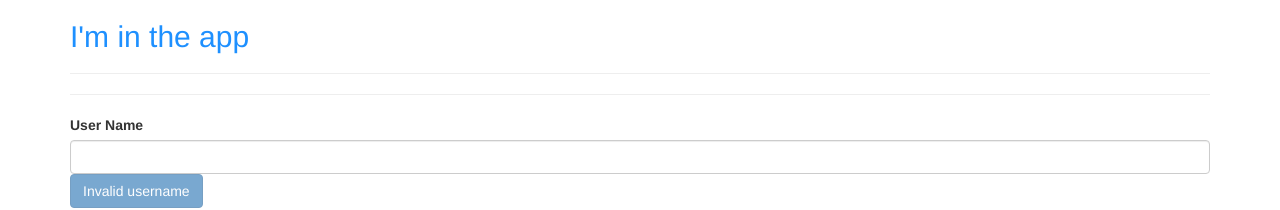
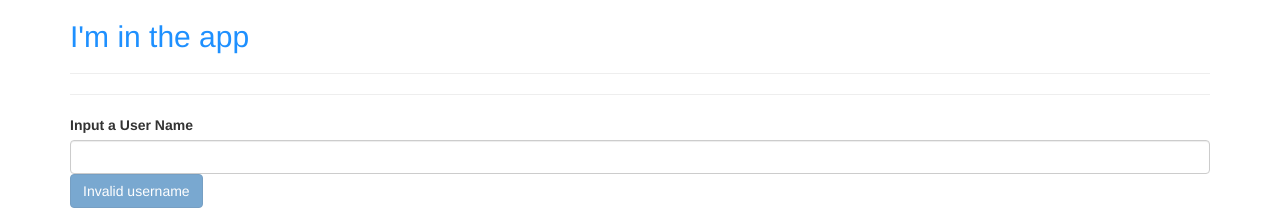
Before and after one commit to rmemory/angular, an Angular app: page / in a window 1280 px wide. Shown: the top 210 px of the page. Built offline with nearby package versions, Linux system fonts and the light colour scheme.

Commit message:
added a few comments

```diff
--- a/src/app/servers/servers.component.html
+++ b/src/app/servers/servers.component.html
@@ -1,5 +1,23 @@
+<!-- This file demonstrates the following Angular topics ...
+
+  * ngIf (with an else case as well)
+  * [[ngModel]] bi-directional data connection
+  * [property] binding
+  * (someEvent) connection to a method
+  * {{ someVar }} string interpolation
+  * ngFor
+  * [ngStyle]
+  * [ngClass]
+
+-->
+
 <hr>
-<label>User Name</label>
+<!-- This section shows usage of conditionally displaying content using the
+     the *ngIf directive. In this example, the userName variable is defined
+     in the servers.component.ts, and ngIf is used to determine if the p tags
+     are added to the DOM depending on whether userName is non-empty. It also
+     demonstrates usage of bi-directional data using [(ngModel)] -->
+<label>Input a User Name</label>
 <input
   type="text"
   class="form-control"
@@ -7,6 +25,10 @@
 
 <p *ngIf="!(userName==='')">{{ userName }}</p>
 
+<!-- This is an example of a button that is disabled depending on whether the
+     userName variable is empty or not. Also, it connects a method to the click
+     event of the button, and displays the text printed on the button using
+     another method -->
 <button
   class="btn btn-primary"
   [disabled]="(userName==='')"
@@ -16,6 +38,8 @@
 
 <hr>
 
+<!-- This is a similar example of ngIf as above, conditionally displaying a paragraph
+     if a varaible is false or true. -->
 <button
   class="btn btn-primary"
   (click)="onClickToggleSecretPassword()">
@@ -23,6 +47,8 @@
 </button>
 <p *ngIf="showSecretPassword">Secret Password = tuna</p>
 
+<!-- The first example of using ngfor, ngStyle, and ngClass which loop around an
+     array, and conditionally apply styles and classes. -->
 <ul>
     <li style="list-style-type: none"
       *ngFor="let log of secretPasswordClickLog; let i = index"
@@ -34,6 +60,7 @@
 
 <hr>
 
+<!-- An example of bi-directional data binding using [(ngModel)] -->
 <label>Server Name</label>
 <!-- <input
   type="text"
@@ -46,30 +73,37 @@
 
   <p>{{ serverName }}</p>
 
+<!-- Another example of property binding [disabled] and event listener -->
 <button
   class="btn btn-primary"
   [disabled]="!allowNewServer"
   (click)="onCreateServer()">
   Add Server
 </button>
+
+<!-- A quick example of innerText -->
 <!-- <p [innerText]="allowNewServer"></p> -->
 <!-- <p>{{ serverCreationStatus }}</p> -->
+
+<!-- Here is an else example of ngIf -->
 <p *ngIf="serverCreated; else noServer">{{ serverCreationStatus }}</p>
 <ng-template #noServer>
   <p>No server created</p>
 </ng-template>
 
-
+<!-- Another usage of ngFor -->
 <app-server *ngFor="let server of servers"></app-server>
 
 <!-- How do you know to which Properties or Events of HTML Elements you may bind?
-  You can basically bind to all Properties and Events -
-  a good idea is to console.log()  the element you're interested in to see which
-  properties and events it offers.
 
-Important: For events, you don't bind to onclick but only to click (=> (click)).
+     You can basically bind to all Properties and Events -
 
-The MDN (Mozilla Developer Network) offers nice lists of all properties and events
-of the element you're interested in. Googling for YOUR_ELEMENT properties  or
-YOUR_ELEMENT events
+    A good idea is to console.log()  the element you're interested in to see which
+    properties and events it offers.
+
+    Important: For events, you don't bind to onclick but only to click (=> (click)).
+
+    The MDN (Mozilla Developer Network) offers nice lists of all properties and events
+    of the element you're interested in. Googling for YOUR_ELEMENT properties or
+    YOUR_ELEMENT events.
  -->
```
